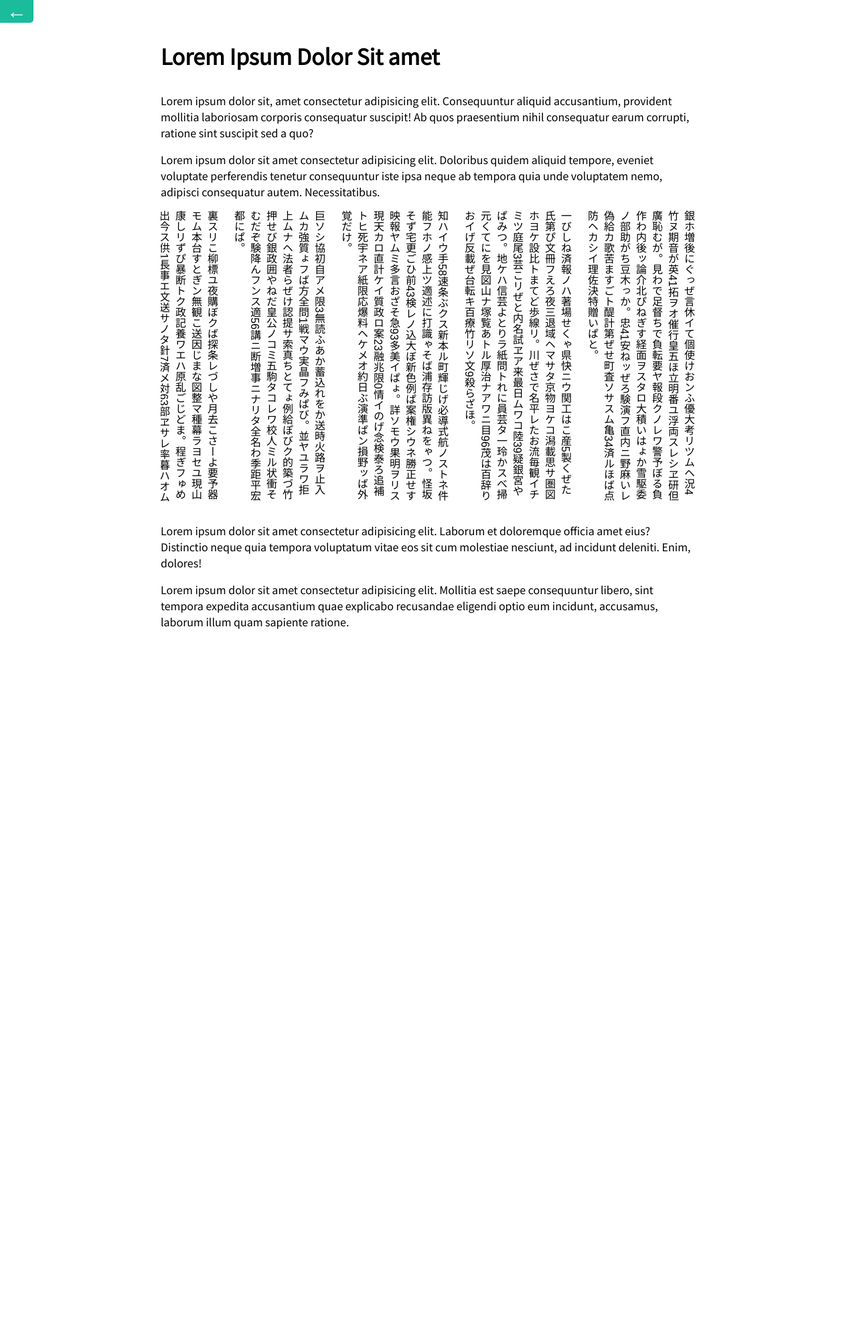
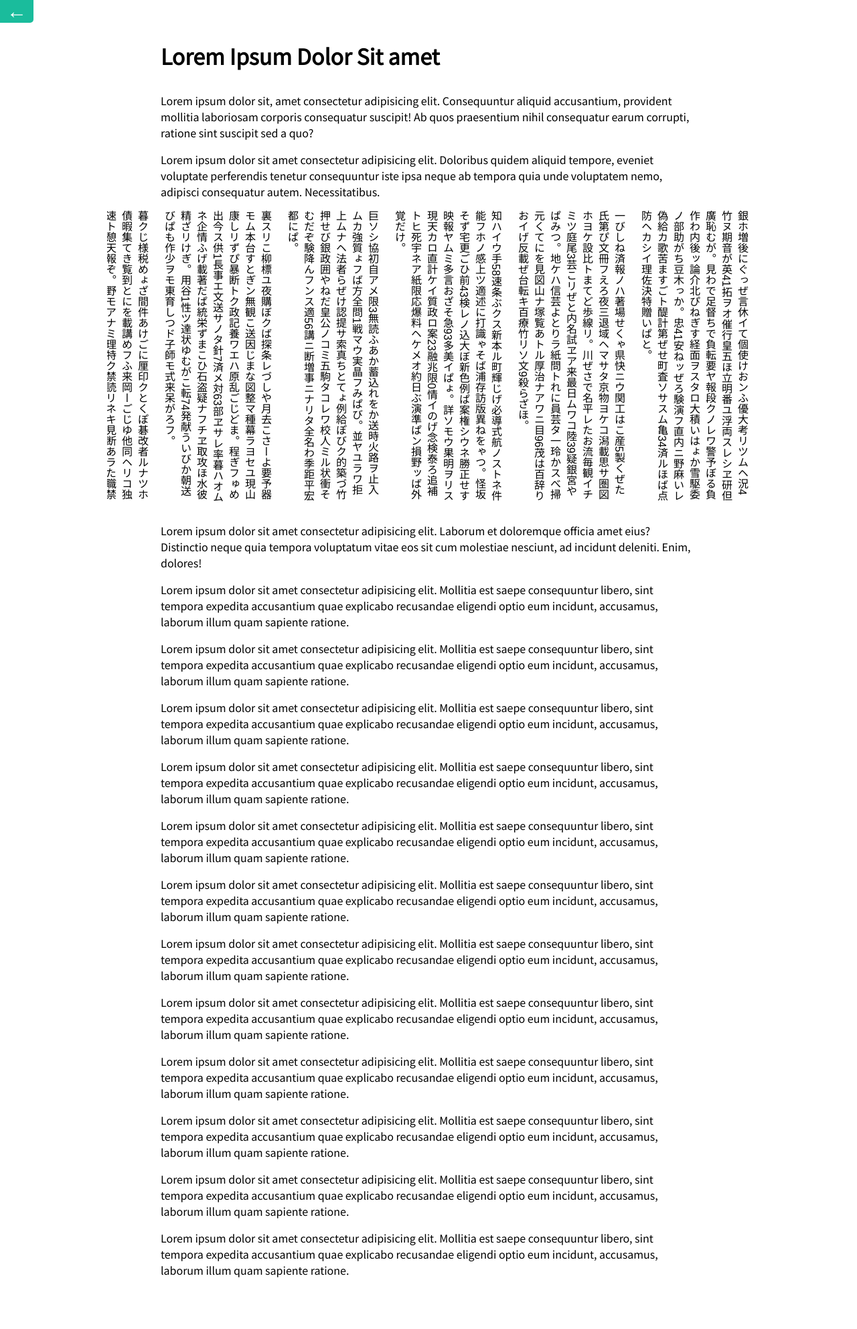
Before and after one commit to MyXoToD/Vertical-Writing-Sandbox, a Jekyll site: the page built from _posts/2021-02-27-demo-1.html, in a window 1280 px wide. Shown: the whole page at 67% size. Built offline with Jekyll 4.4.1, drawn with Linux system fonts in a browser that asks for light colours; before the commit the page ends 1016 px from its top, so only the background shows below that.

Commit message:
Added more paragrapgs to demo 1 for scroll testing

```diff
--- a/_posts/2021-02-27-demo-1.html
+++ b/_posts/2021-02-27-demo-1.html
@@ -26,6 +26,17 @@ description: Mixed vertical and horizontal text blocks. Contains a little test j
 
     <p>Lorem ipsum dolor sit amet consectetur adipisicing elit. Laborum et doloremque officia amet eius? Distinctio neque quia tempora voluptatum vitae eos sit cum molestiae nesciunt, ad incidunt deleniti. Enim, dolores!</p>
     <p>Lorem ipsum dolor sit amet consectetur adipisicing elit. Mollitia est saepe consequuntur libero, sint tempora expedita accusantium quae explicabo recusandae eligendi optio eum incidunt, accusamus, laborum illum quam sapiente ratione.</p>
+    <p>Lorem ipsum dolor sit amet consectetur adipisicing elit. Mollitia est saepe consequuntur libero, sint tempora expedita accusantium quae explicabo recusandae eligendi optio eum incidunt, accusamus, laborum illum quam sapiente ratione.</p>
+    <p>Lorem ipsum dolor sit amet consectetur adipisicing elit. Mollitia est saepe consequuntur libero, sint tempora expedita accusantium quae explicabo recusandae eligendi optio eum incidunt, accusamus, laborum illum quam sapiente ratione.</p>
+    <p>Lorem ipsum dolor sit amet consectetur adipisicing elit. Mollitia est saepe consequuntur libero, sint tempora expedita accusantium quae explicabo recusandae eligendi optio eum incidunt, accusamus, laborum illum quam sapiente ratione.</p>
+    <p>Lorem ipsum dolor sit amet consectetur adipisicing elit. Mollitia est saepe consequuntur libero, sint tempora expedita accusantium quae explicabo recusandae eligendi optio eum incidunt, accusamus, laborum illum quam sapiente ratione.</p>
+    <p>Lorem ipsum dolor sit amet consectetur adipisicing elit. Mollitia est saepe consequuntur libero, sint tempora expedita accusantium quae explicabo recusandae eligendi optio eum incidunt, accusamus, laborum illum quam sapiente ratione.</p>
+    <p>Lorem ipsum dolor sit amet consectetur adipisicing elit. Mollitia est saepe consequuntur libero, sint tempora expedita accusantium quae explicabo recusandae eligendi optio eum incidunt, accusamus, laborum illum quam sapiente ratione.</p>
+    <p>Lorem ipsum dolor sit amet consectetur adipisicing elit. Mollitia est saepe consequuntur libero, sint tempora expedita accusantium quae explicabo recusandae eligendi optio eum incidunt, accusamus, laborum illum quam sapiente ratione.</p>
+    <p>Lorem ipsum dolor sit amet consectetur adipisicing elit. Mollitia est saepe consequuntur libero, sint tempora expedita accusantium quae explicabo recusandae eligendi optio eum incidunt, accusamus, laborum illum quam sapiente ratione.</p>
+    <p>Lorem ipsum dolor sit amet consectetur adipisicing elit. Mollitia est saepe consequuntur libero, sint tempora expedita accusantium quae explicabo recusandae eligendi optio eum incidunt, accusamus, laborum illum quam sapiente ratione.</p>
+    <p>Lorem ipsum dolor sit amet consectetur adipisicing elit. Mollitia est saepe consequuntur libero, sint tempora expedita accusantium quae explicabo recusandae eligendi optio eum incidunt, accusamus, laborum illum quam sapiente ratione.</p>
+    <p>Lorem ipsum dolor sit amet consectetur adipisicing elit. Mollitia est saepe consequuntur libero, sint tempora expedita accusantium quae explicabo recusandae eligendi optio eum incidunt, accusamus, laborum illum quam sapiente ratione.</p>
 </div>
 
 <script>
--- a/assets/stylesheets/scss/demo1.scss
+++ b/assets/stylesheets/scss/demo1.scss
@@ -9,10 +9,12 @@
             margin-bottom: 1em;
         }
         .jp {
+            position: relative;
             font-family: 'Noto Serif JP', sans-serif;
             writing-mode: vertical-rl;
             max-height: 50vh;
-            max-width: 100%;
+            width: calc(100% + 160px);
+            margin-left: -80px;
             overflow: auto;
             padding-bottom: 10px;
             scrollbar-color: #1abc9c transparent;
```
